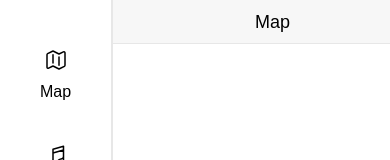
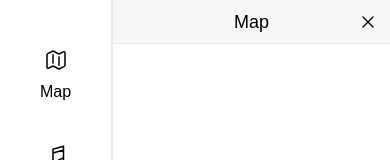
Before and after one commit to zhaozhemin/interview-demo, a Next.js app: page / in a window 390 px wide. Shown: the top 160 px of the page. Built offline with nearby package versions, Linux system fonts and the light colour scheme.

Commit message:
Improve mobile panel interactions

```diff
--- a/components/panel-area.tsx
+++ b/components/panel-area.tsx
@@ -31,14 +31,14 @@ export function PanelArea({ panels, onReorder, onClose }: PanelAreaProps) {
     }),
     useSensor(TouchSensor, {
       activationConstraint: {
-        delay: 120,
-        tolerance: 12,
+        delay: 80,
+        tolerance: 8,
       },
     }),
   );
 
   return (
-    <section className="ml-28 h-full min-w-0 flex-1 overflow-x-auto scrollbar-none">
+    <section className="ml-28 h-full min-w-0 flex-1 overflow-x-auto overscroll-x-contain snap-x snap-mandatory scrollbar-none">
       <DndContext
         id="panel-area-dnd"
         sensors={sensors}
--- a/components/panel-column.tsx
+++ b/components/panel-column.tsx
@@ -28,16 +28,16 @@ export function PanelColumn({ panel, onClose }: PanelColumnProps) {
         transition,
       }}
       className={[
-        "flex h-full min-w-[320px] flex-1 flex-col border-l border-[var(--line)] bg-white",
+        "flex h-full min-w-[calc(100vw-7rem)] snap-start md:min-w-[320px] md:flex-1 flex-col border-l border-[var(--line)] bg-white",
         isDragging ? "z-10 opacity-85 shadow-xl" : "",
       ].join(" ")}
     >
       <header
         {...attributes}
         {...listeners}
-        className="flex h-11 cursor-grab touch-none items-center justify-center border-b border-[var(--line)] bg-[var(--tab)] px-4 active:cursor-grabbing"
+        className="flex h-11 cursor-grab touch-none items-center justify-center border-b border-[var(--line)] bg-[var(--tab)] px-3 md:px-4 active:cursor-grabbing"
       >
-        <div className="grid w-full grid-cols-[1fr_auto_1fr] items-center">
+        <div className="grid w-full grid-cols-[1fr_auto_1fr] items-center gap-2">
           <div />
           <span className="justify-self-center text-[18px] leading-none text-black">
             {panel.label}
@@ -46,6 +46,9 @@ export function PanelColumn({ panel, onClose }: PanelColumnProps) {
             type="button"
             aria-label={`Close ${panel.label}`}
             className="justify-self-end text-black"
+            onTouchStart={(event) => {
+              event.stopPropagation();
+            }}
             onPointerDown={(event) => {
               event.stopPropagation();
             }}
--- a/next.config.ts
+++ b/next.config.ts
@@ -1,5 +1,7 @@
 import type { NextConfig } from "next";
 
-const nextConfig: NextConfig = {};
+const nextConfig: NextConfig = {
+  allowedDevOrigins: ["192.168.2.9", "chell"],
+};
 
 export default nextConfig;
```
